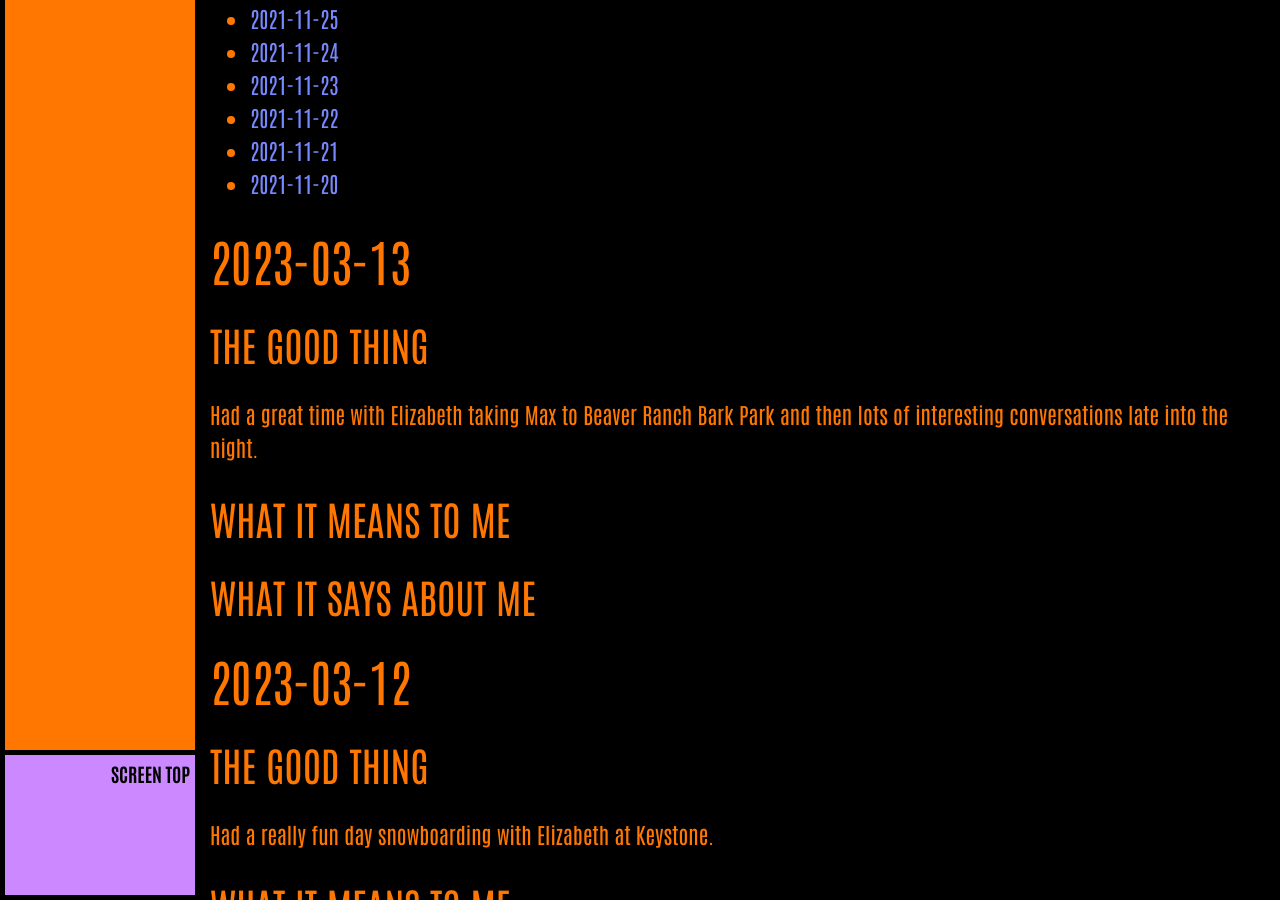
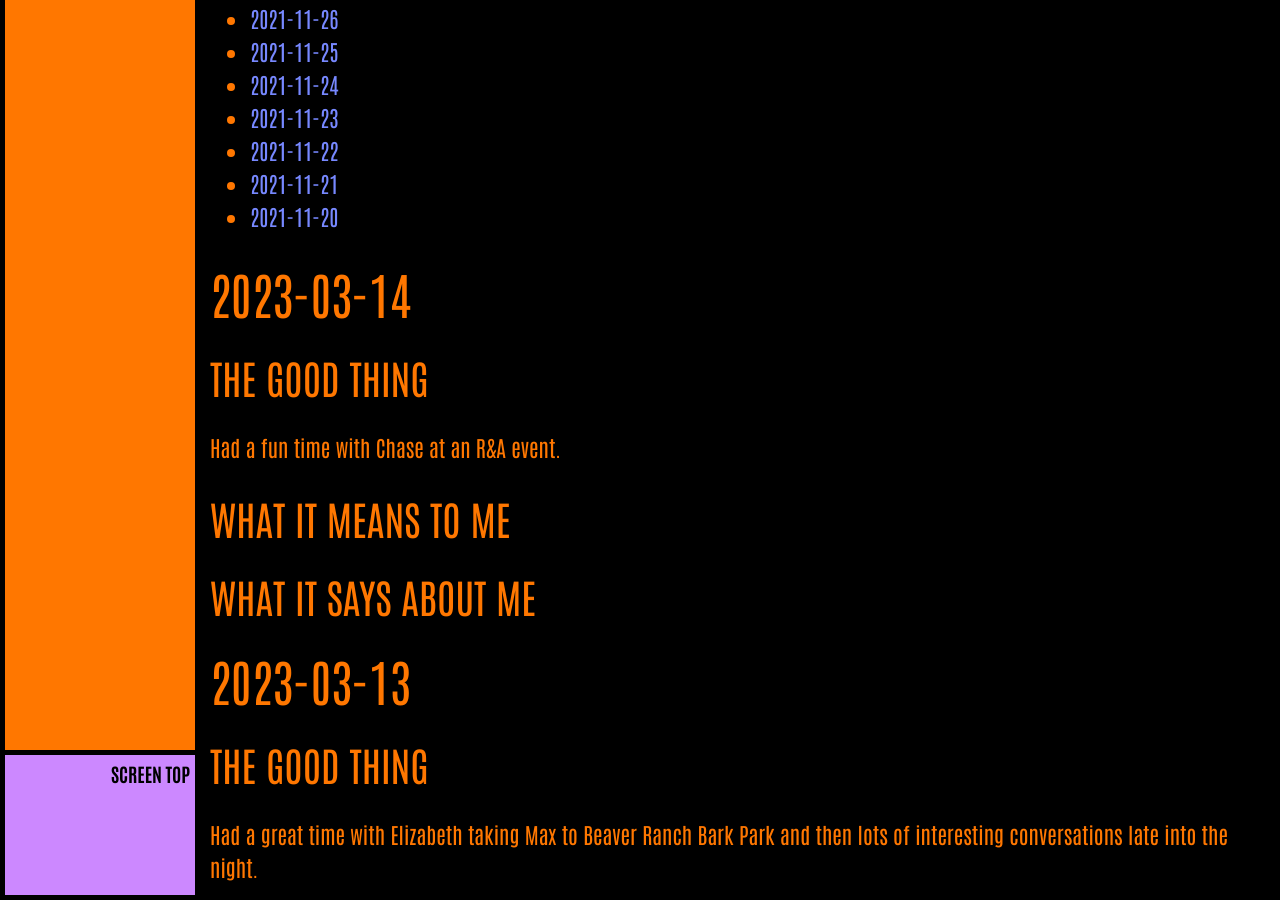
Before and after one commit to ArthurZey/arthurzey.github.io, a Jekyll site: the page built from _pages/one-good-thing.md, in a window 1280 px wide and 900 px high, scrolled down 9966 px. Built offline with Jekyll 4.4.1, drawn with Linux system fonts in a browser that asks for light colours; some of the changed text lies outside the part shown.

Commit message:
added stub for 2023-03-14

```diff
--- a/_pages/one-good-thing.md
+++ b/_pages/one-good-thing.md
@@ -13,6 +13,15 @@
 {:toc}
 {::options toc_levels="2" /}
 
+## 2023-03-14
+### The Good Thing
+Had a fun time with Chase at an R&A event.
+### What It Means to Me
+
+### What It Says about Me
+
+
+
 ## 2023-03-13
 ### The Good Thing
 Had a great time with Elizabeth taking Max to Beaver Ranch Bark Park and then lots of interesting conversations late into the night.
```
Also changed, not shown: other parts of _pages/one-good-thing.md (+1 -1 lines).
